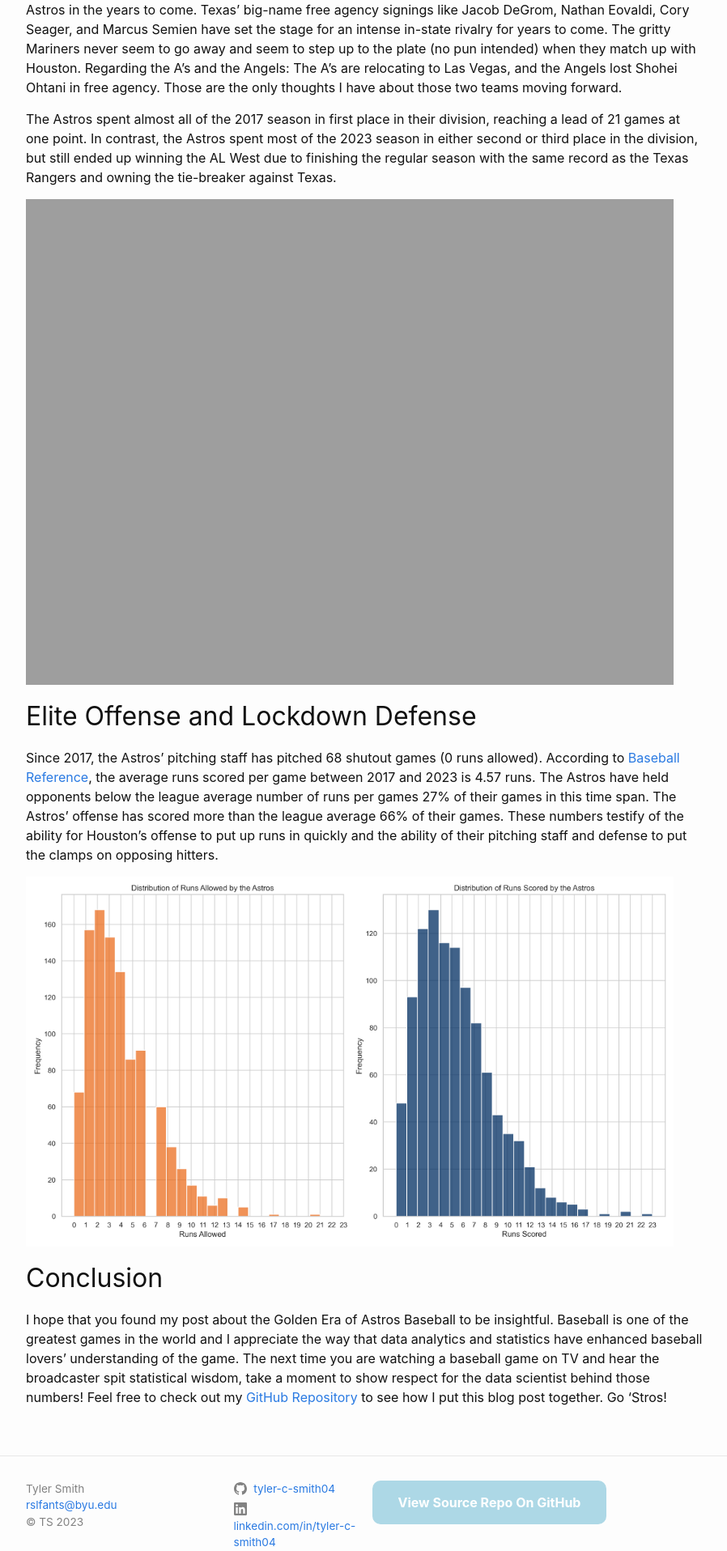
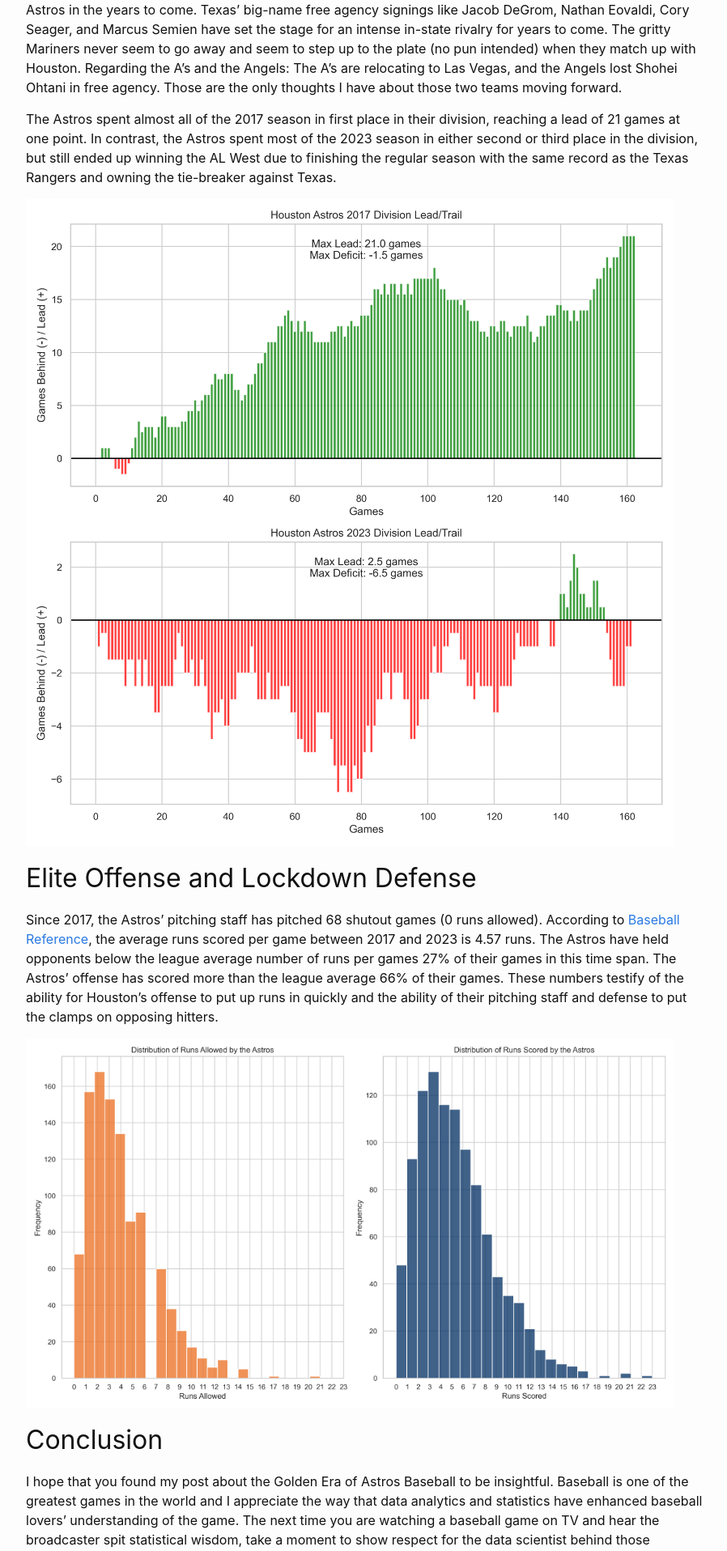
Before and after one commit to tyler-c-smith04/blog, a Jekyll site: the page built from _posts/2023-12-05-golden-era.md, in a window 1280 px wide. Shown: the part 3943-5859 px from the top of the page at 81% size, without its empty margins (188-1086 px from the left). Built offline with Jekyll 4.4.1, drawn with Linux system fonts in a browser that asks for light colours; comment, search, counter and statistics services are not loaded.

Commit message:
Update 2023-12-05-golden-era.md

```diff
--- a/_posts/2023-12-05-golden-era.md
+++ b/_posts/2023-12-05-golden-era.md
@@ -50,7 +50,7 @@ The 2023 season shed light on the emergence of the Texas Rangers and Seattle Mar
 
 The Astros spent almost all of the 2017 season in first place in their division, reaching a lead of 21 games at one point. In contrast, the Astros spent most of the 2023 season in either second or third place in the division, but still ended up winning the AL West due to finishing the regular season with the same record as the Texas Rangers and owning the tie-breaker against Texas.
 
-<img src="{{site.url}}/{{site.baseurl}}/assets/images/2017_2023_division_leads.png.png" alt="" style="width:800px;"/>
+<img src="{{site.url}}/{{site.baseurl}}/assets/images/2017_2023_division_leads.png" alt="" style="width:800px;"/>
 
 <h2>Elite Offense and Lockdown Defense</h2>
 
```
